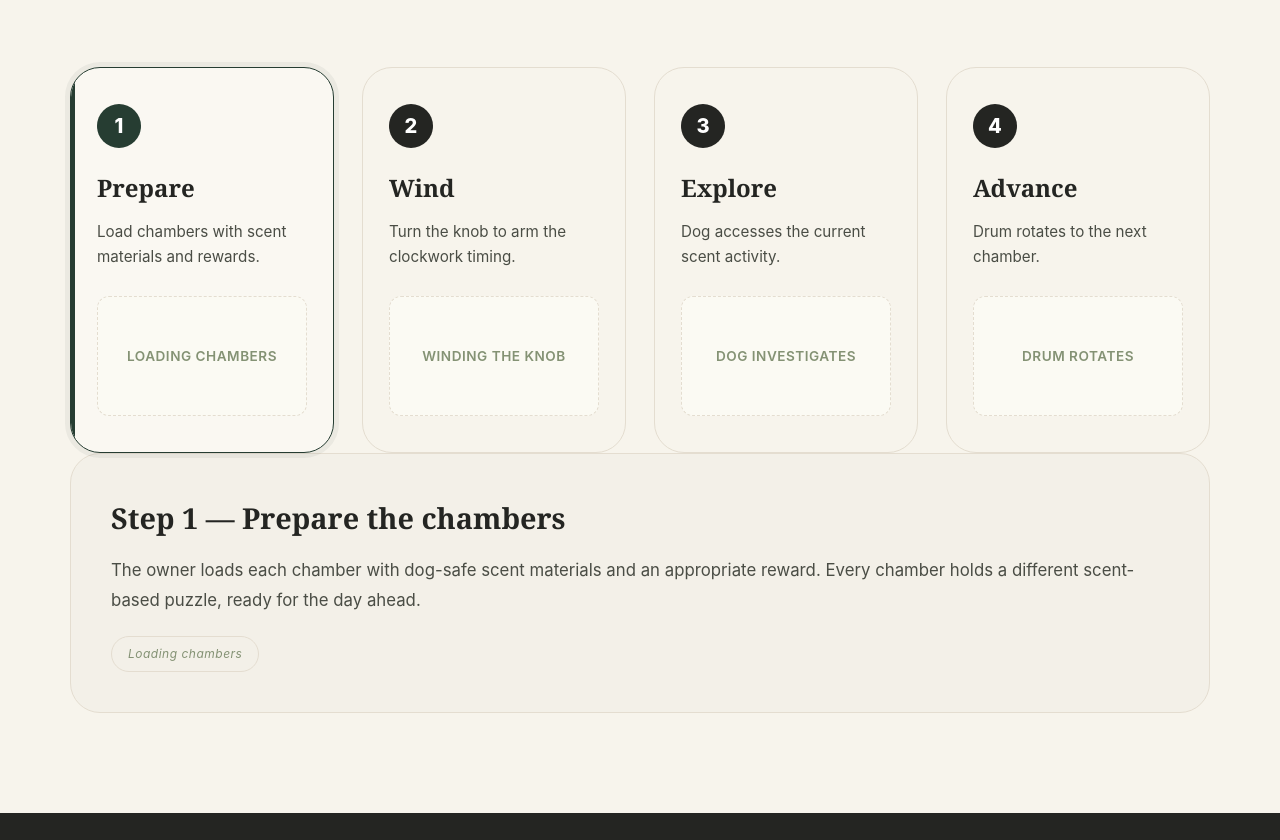
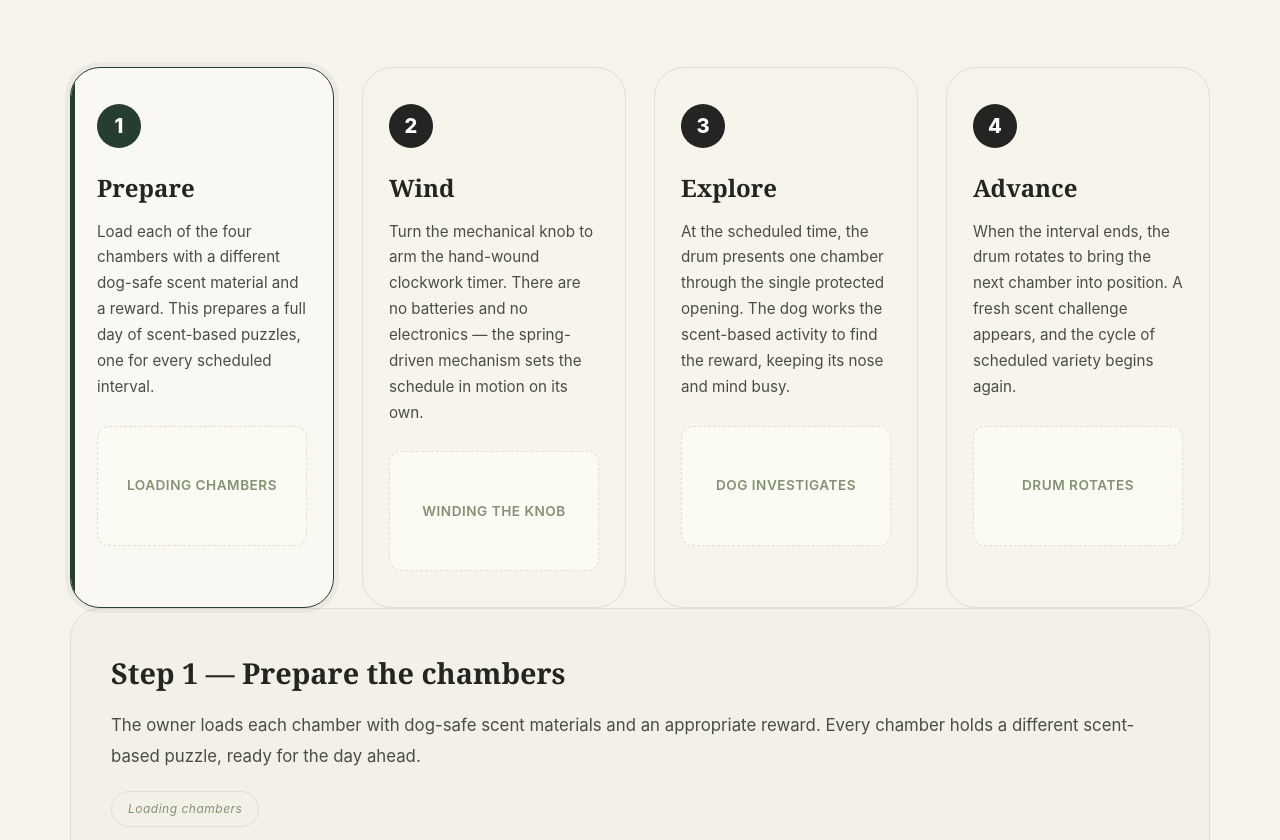
Before and after one commit to vinithalakhwani6869-ops/25x41a42j5-hwa-hackathon, a plain HTML site: page index.html in a window 1280 px wide. Shown: the part 1142-1982 px from the top of the page. Drawn offline with Linux system fonts and the light colour scheme.

Commit message:
Fix drum rotation, step descriptions, and product image

```diff
--- a/css/style.css
+++ b/css/style.css
@@ -113,6 +113,10 @@ img { max-width: 100%; display: block; }
   width: 290px; height: 290px; border-radius: 50%; background: var(--forest);
   position: relative; border: 16px solid var(--charcoal); box-shadow: 0 30px 70px rgba(36,37,34,0.45);
   display: grid; place-items: center;
+  animation: rotate-drum 14s linear infinite;
+}
+@keyframes rotate-drum {
+  to { transform: rotate(360deg); }
 }
 .drum-label { position: absolute; top: -16px; left: 50%; transform: translateX(-50%); font-family: var(--font-serif); font-size: 0.85rem; color: var(--muted); letter-spacing 1px; letter-spacing: 1.5px; text-transform: uppercase; }
 
@@ -258,6 +262,7 @@ img { max-width: 100%; display: block; }
 .about p { color: #dcd7c9; font-size: 1.1rem; margin-bottom: 20px; line-height: 1.8; }
 .about-img { height: 520px; border-radius: var(--radius-lg); background: var(--forest);
   position: relative; overflow: hidden; box-shadow: var(--shadow-lg); }
+.about-img img { width: 100%; height: 100%; object-fit: cover; display: block; }
 .about-img::after { content: ""; position: absolute; inset: 0; background: radial-gradient(circle at 30% 40%, rgba(132,146,116,0.15), transparent 60%); }
 .about-stats { margin-top: 34px; display: flex; gap: 34px; flex-wrap: wrap; }
 .stat { display: flex; flex-direction: column; gap: 6px; }
--- a/index.html
+++ b/index.html
@@ -69,25 +69,25 @@
       <div class="step-card selected" role="tab" aria-selected="true" tabindex="0">
         <div class="step-num">1</div>
         <h3>Prepare</h3>
-        <p>Load chambers with scent materials and rewards.</p>
+        <p>Load each of the four chambers with a different dog-safe scent material and a reward. This prepares a full day of scent-based puzzles, one for every scheduled interval.</p>
         <div class="step-visual">Loading chambers</div>
       </div>
       <div class="step-card" role="tab" aria-selected="false" tabindex="0">
         <div class="step-num">2</div>
         <h3>Wind</h3>
-        <p>Turn the knob to arm the clockwork timing.</p>
+        <p>Turn the mechanical knob to arm the hand-wound clockwork timer. There are no batteries and no electronics — the spring-driven mechanism sets the schedule in motion on its own.</p>
         <div class="step-visual">Winding the knob</div>
       </div>
       <div class="step-card" role="tab" aria-selected="false" tabindex="0">
         <div class="step-num">3</div>
         <h3>Explore</h3>
-        <p>Dog accesses the current scent activity.</p>
+        <p>At the scheduled time, the drum presents one chamber through the single protected opening. The dog works the scent-based activity to find the reward, keeping its nose and mind busy.</p>
         <div class="step-visual">Dog investigates</div>
       </div>
       <div class="step-card" role="tab" aria-selected="false" tabindex="0">
         <div class="step-num">4</div>
         <h3>Advance</h3>
-        <p>Drum rotates to the next chamber.</p>
+        <p>When the interval ends, the drum rotates to bring the next chamber into position. A fresh scent challenge appears, and the cycle of scheduled variety begins again.</p>
         <div class="step-visual">Drum rotates</div>
       </div>
     </div>
@@ -196,7 +196,9 @@
         <div class="stat"><b>∞</b><span>Scent combinations</span></div>
       </div>
     </div>
-    <div class="about-img" aria-hidden="true"></div>
+    <div class="about-img" aria-label="Time plus smell rotating enrichment drum product image">
+      <img src="assets/product.svg" alt="Time plus smell rotating enrichment drum with four scent chambers">
+    </div>
   </div>
 </section>
 
```
Also changed, not shown: assets/product.svg (added).
